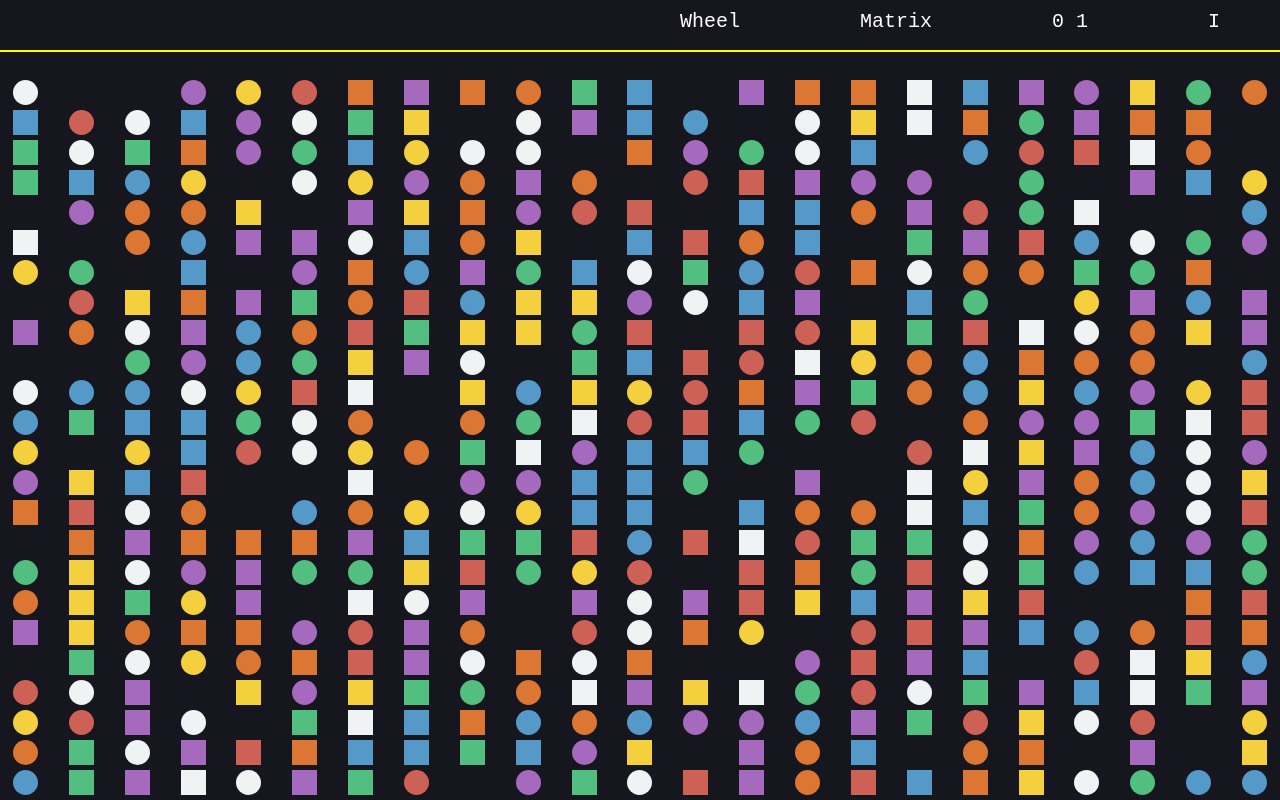
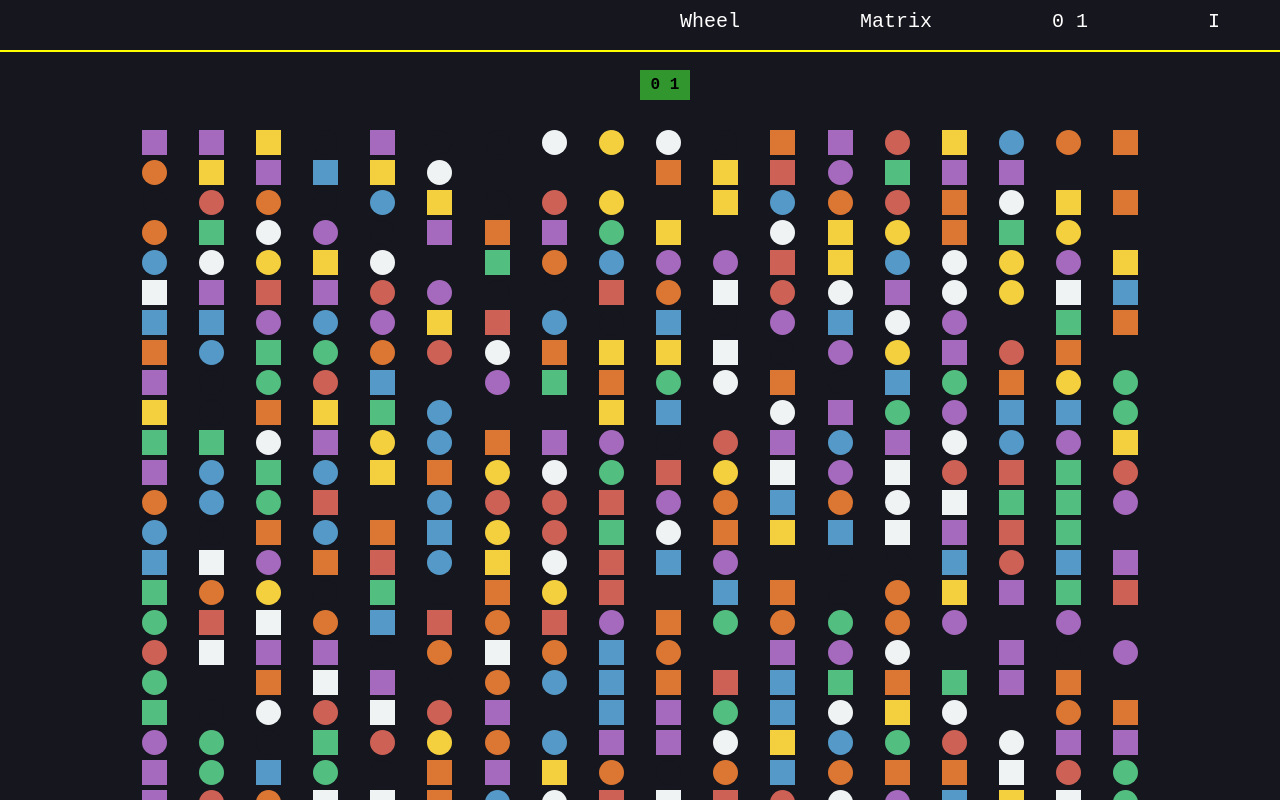
Before and after one commit to poy4n/color-code, a React (Create React App) app: page /languages in a window 1280 px wide. Shown: the top 800 px of the page. Built offline with nearby package versions, Linux system fonts and the light colour scheme.

Commit message:
css changed

```diff
--- a/src/App.js
+++ b/src/App.js
@@ -2,7 +2,7 @@ import React from 'react';
 import About from './components/About';
 import Matrix from './components/Matrix';
 import Wheel from './components/Wheel';
-import Language from './components/Language';
+import ColorBox from './components/ColorBox';
 
 import {
   BrowserRouter as Router,
@@ -33,7 +33,7 @@ export default function App() {
           </Route>
 
           <Route path="/languages">
-            <Language />
+            <ColorBox />
           </Route>
 
           <Route path="/matrix">
--- a/src/components/About.js
+++ b/src/components/About.js
@@ -14,6 +14,7 @@ export default function About() {
 
             <DistortionText text="pouyan" speed={.1} fontSize={70}/>
 
+            <div className="about-box">
                 <div className="about1">
                     <div className="white">Architectural designer turned software engineer with a passion for technology, innovation and design. My creative approach and lateral thinking can result in simple yet innovative design solutions.</div>
                 </div>
@@ -38,5 +39,6 @@ export default function About() {
                     <div className="white">With imaginative vision and problem solving abilities, I can create diverse and flex.</div>
                 </div>
             </div>
+        </div>
     )
 }
--- a/src/components/Binary.js
+++ b/src/components/Binary.js
@@ -13,7 +13,7 @@ function stringToBinary(input) {
 export default function Binary(props) {
     return (
         <div>
-            <h2 className="green">{ stringToBinary(props.content) }</h2>
+            <h3 className="green">{ stringToBinary(props.content) }</h3>
         </div>
     )
 }
--- a/src/components/Colors.js
+++ b/src/components/Colors.js
@@ -1,6 +1,6 @@
 import React from 'react'
 import { sample, shuffle } from 'lodash'
-import './styles/Languages.css';
+import './styles/Colors.css';
 
 export default class Select extends React.Component {
 
@@ -27,7 +27,7 @@ export default class Select extends React.Component {
         // console.log(each)
         return (
             <div>
-                <div style={ this.changeColor(index) } className="languages" key={index}>
+                <div style={ this.changeColor(index) } className="colors" key={index}>
                     {/* <h3>{ each[0] }</h3> */}
                     {/* <h3>{ each[1] }</h3> */}
                 </div>
@@ -40,19 +40,19 @@ export default class Select extends React.Component {
         const { languages } = this.state
 
         const boxes = [];
-        for (let i = 1; i <=910; i++) {
+        for (let i = 1; i <=700; i++) {
             boxes.push(i);
         }
 
         return (
-            <div>
-                <div className="languages-box">
+            <div className="canvas">
+                <div>
+                    <button className="color-btn" onClick={() => this.refresh()}>0 1</button>
+                </div>
+                <div className="color-box">
                     {shuffle(boxes.map( this.renderLanguages ))}
                 </div>
 
-                <div>
-                    <button className="color-btn" onClick={() => this.refresh()}>0 1</button>
-                </div>
             </div>
         )
     }
--- a/src/components/Logo.js
+++ b/src/components/Logo.js
@@ -25,10 +25,10 @@ export default class Logo extends React.Component {
                 <div style={ speed } className="logo">
                     <img src={ image } />
                 </div>
-                <div className="slider-box">
+                <h2 className="speed-num">{ number }</h2>
+                <div>
                     <input className="slider" onChange={ this.handleUp } type="range" value={ number } min="0" max="2020" step="101"></input>
                 </div>
-                    <h2 className="speed-num">{ number }</h2>
             </div>
         )
     }
--- a/src/components/styles/About.css
+++ b/src/components/styles/About.css
@@ -1,6 +1,4 @@
-.about {
-    margin-top: 50px;
-}
+
 .white {
     color: white;
     font-family: monospace;
@@ -13,6 +11,11 @@
 .white:hover {
     background-color: yellow;
     color: black;
+}
+
+.about-box {
+    display: grid;
+    grid-template-columns: 1fr;
 }
 
 .about1 {
--- a/src/components/styles/Bar.css
+++ b/src/components/styles/Bar.css
@@ -6,7 +6,7 @@
 }
 
 .bar {
-    height: 400px;
-    background: #16161e;
+    height: 350px;
+    background-image: linear-gradient(to left,#F4D03F,#A569BD,#CD6155,#5499C7,#52BE80,#F0F3F4);
     transition: all 100ms linear;
 }
--- a/src/components/styles/Languages.css
+++ b/src/components/styles/Colors.css
@@ -1,18 +1,10 @@
-.languages {
+.colors {
     width: 25px;
     height: 25px;
-    border-radius: 20%;
-    color: #16161e;
     margin: auto;
-    font-size: 20px;
-    font-weight: bold;
-    color: black;
-    font-family: monospace;
-    display: flex;
-    flex-direction: column;
 }
 
-.languages-box {
+.color-box {
     display: grid;
     grid-template-columns: repeat(auto-fit, minmax(50px, 1fr));
     margin-top: 80px;
@@ -32,3 +24,12 @@
     margin-bottom: 20px;
     margin-top: 20px;
 }
+
+.canvas {
+    width: 80%;
+    height: 70%;
+    display: flex;
+    flex-direction: column;
+    margin: auto;
+    margin-top: 50px;
+}
--- a/src/components/styles/Header.css
+++ b/src/components/styles/Header.css
@@ -30,7 +30,7 @@
     .nav  {
         float: left;
         font-size: 20px;
-        padding-left: 30px;
-        padding-right: 30px;
+        padding-left: 10px;
+        padding-right: 10px;
     }
 }
--- a/src/components/styles/Logo.css
+++ b/src/components/styles/Logo.css
@@ -11,10 +11,12 @@
 .logo-wrap {
     display: flex;
     flex-direction: column;
+    margin-top: -30px;
+
 }
 
-.slider-box {
-    margin-top: 50px;
+.logo img {
+    width: 35%;
 }
 
 .speed-num {
@@ -29,3 +31,13 @@
     width: 30%;
     cursor: pointer;
 }
+
+@media only screen and (max-width: 1000px) {
+   .logo img {
+       width: 70%;
+   }
+
+   .logo-wrap {
+        margin-top: 80px;
+    }
+}
```
Also changed, not shown: src/components/ColorBox.js (renamed from src/components/Language.js). Lines whose indentation alone changed are shown as unchanged.
